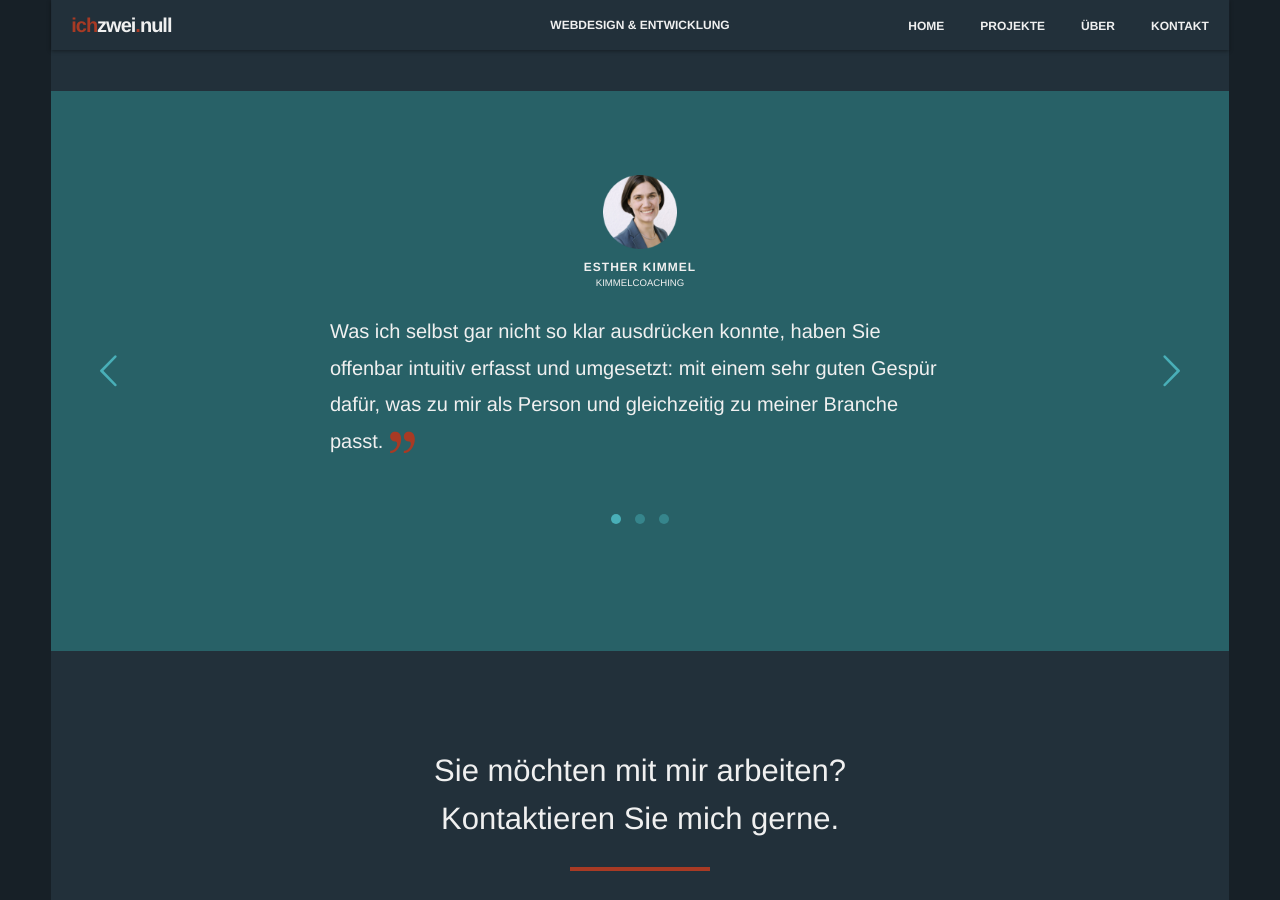
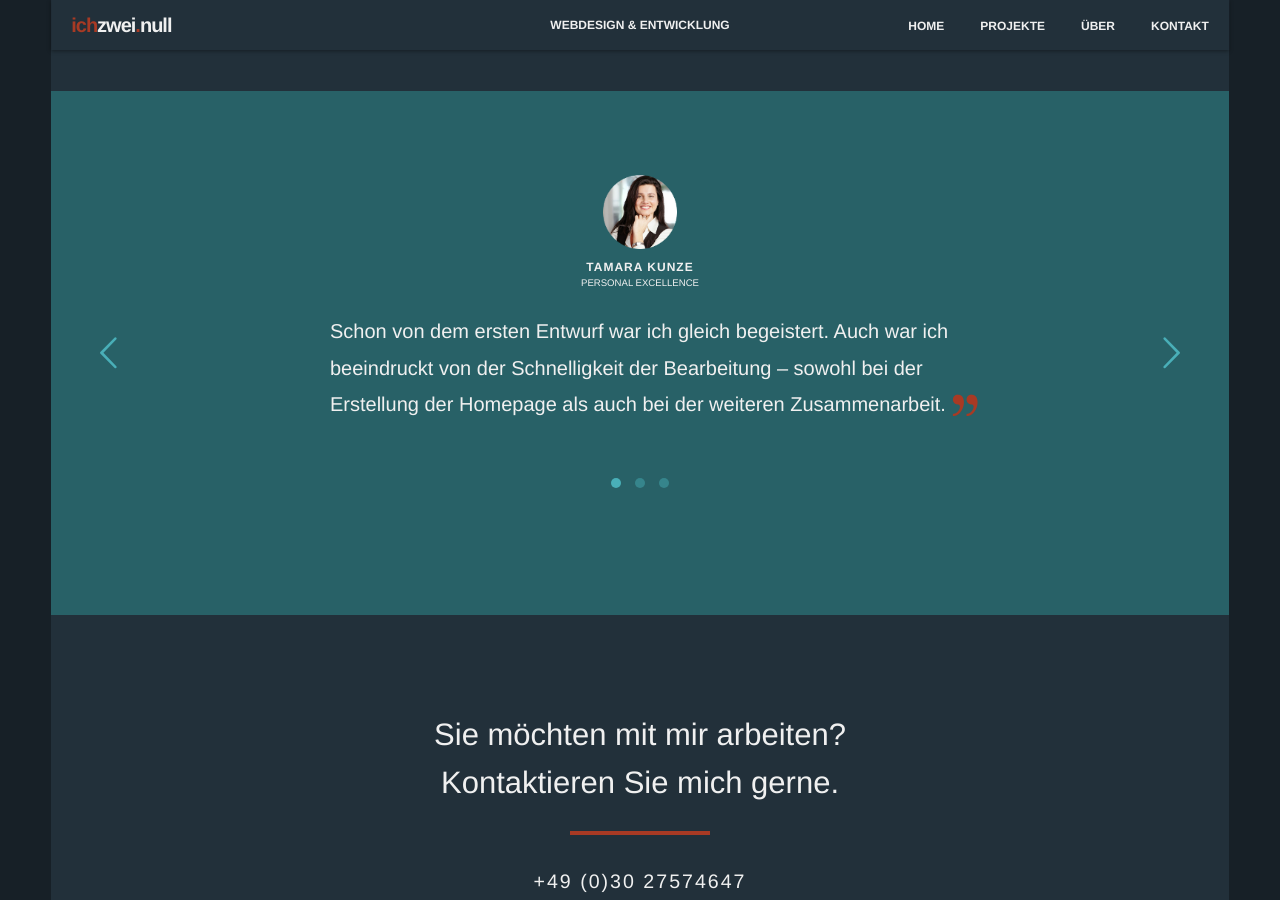
Before and after one commit to rschach/ichzweinull, a Jekyll site: the page built from index.html, in a window 1280 px wide and 900 px high, scrolled down 2782 px. Built offline with Jekyll 4.4.1, drawn with Linux system fonts in a browser that asks for light colours; nearby versions of some CDN libraries; some web fonts are replaced; comment, search, counter and statistics services are not loaded.

Commit message:
Change client quotes order

```diff
--- a/_data/settings.yml
+++ b/_data/settings.yml
@@ -10,9 +10,9 @@ projects:
 - {title: Kleine Nachtrevue, image: kleine-nachtrevue.jpg, folder: 'project-3', header: 'project-3', text: 'Ein erfolgreiches frisches Branding und responsives Webdesign für das Berliner Burlesque-Theater.'}
 
 clients:
-- {name: Esther Kimmel, company: Kimmelcoaching, image: esther-kimmel.png, text: 'Was ich selbst gar nicht so klar ausdrücken konnte, haben Sie offenbar intuitiv erfasst und umgesetzt: mit einem sehr guten Gespür dafür, was zu mir als Person und gleichzeitig zu meiner Branche passt.'}
 - {name: Tamara Kunze, company: Personal Excellence, image: tamara-kunze.png, text: 'Schon von dem ersten Entwurf war ich gleich begeistert. Auch war ich beeindruckt von der Schnelligkeit der Bearbeitung – sowohl bei der Erstellung der Homepage als auch bei der weiteren Zusammenarbeit.'}
 - {name: Uwe Schmidt, company: Werkraum, image: uwe-schmidt.png, text: 'Sascha Mersch hat mich von der ersten Idee bis zum Launch komplett begleitet und zu einer wunderbaren Website verholfen, die bei meinen Kunden ohne Ausnahme großen Eindruck hinterlassen hat.'}
+- {name: Esther Kimmel, company: Kimmelcoaching, image: esther-kimmel.png, text: 'Was ich selbst gar nicht so klar ausdrücken konnte, haben Sie offenbar intuitiv erfasst und umgesetzt: mit einem sehr guten Gespür dafür, was zu mir als Person und gleichzeitig zu meiner Branche passt.'}
 
 company: ichzwei.null
 name: Sascha Mersch
```
